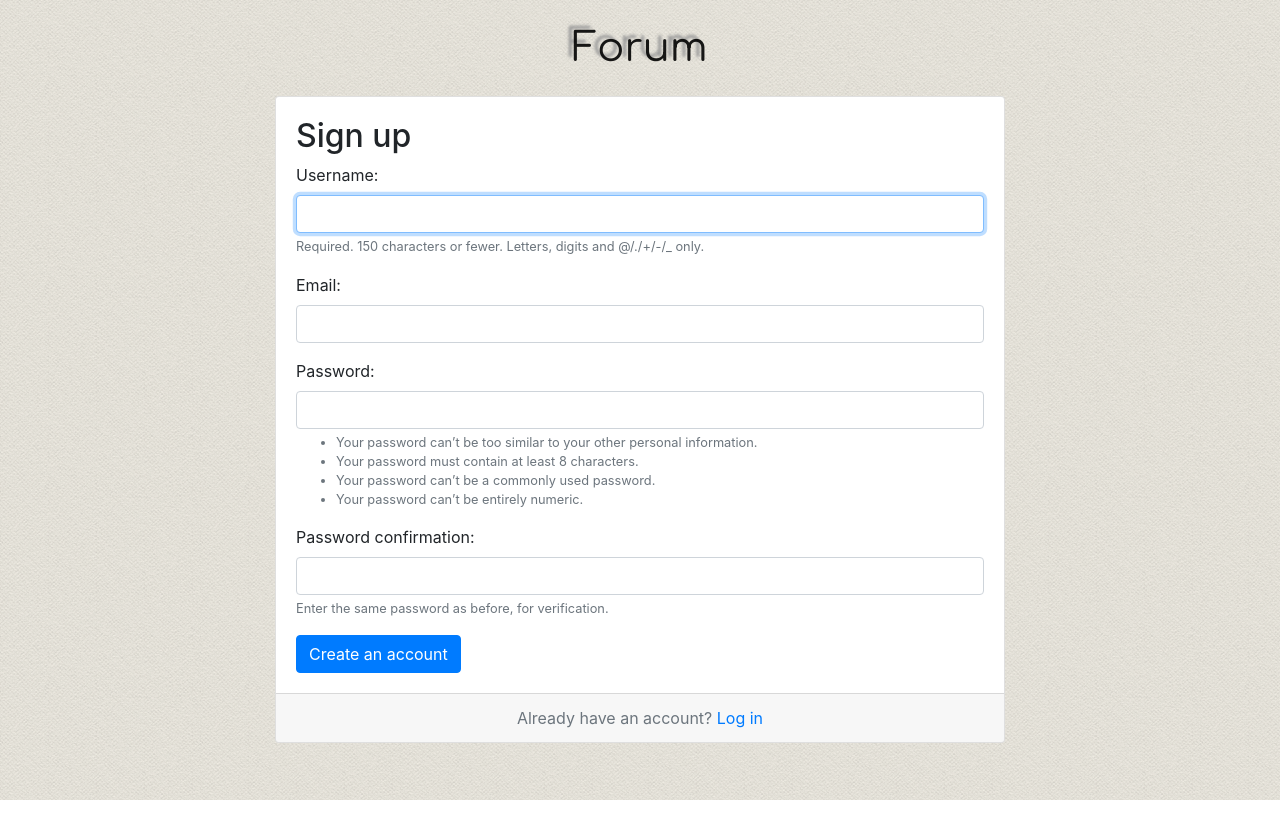
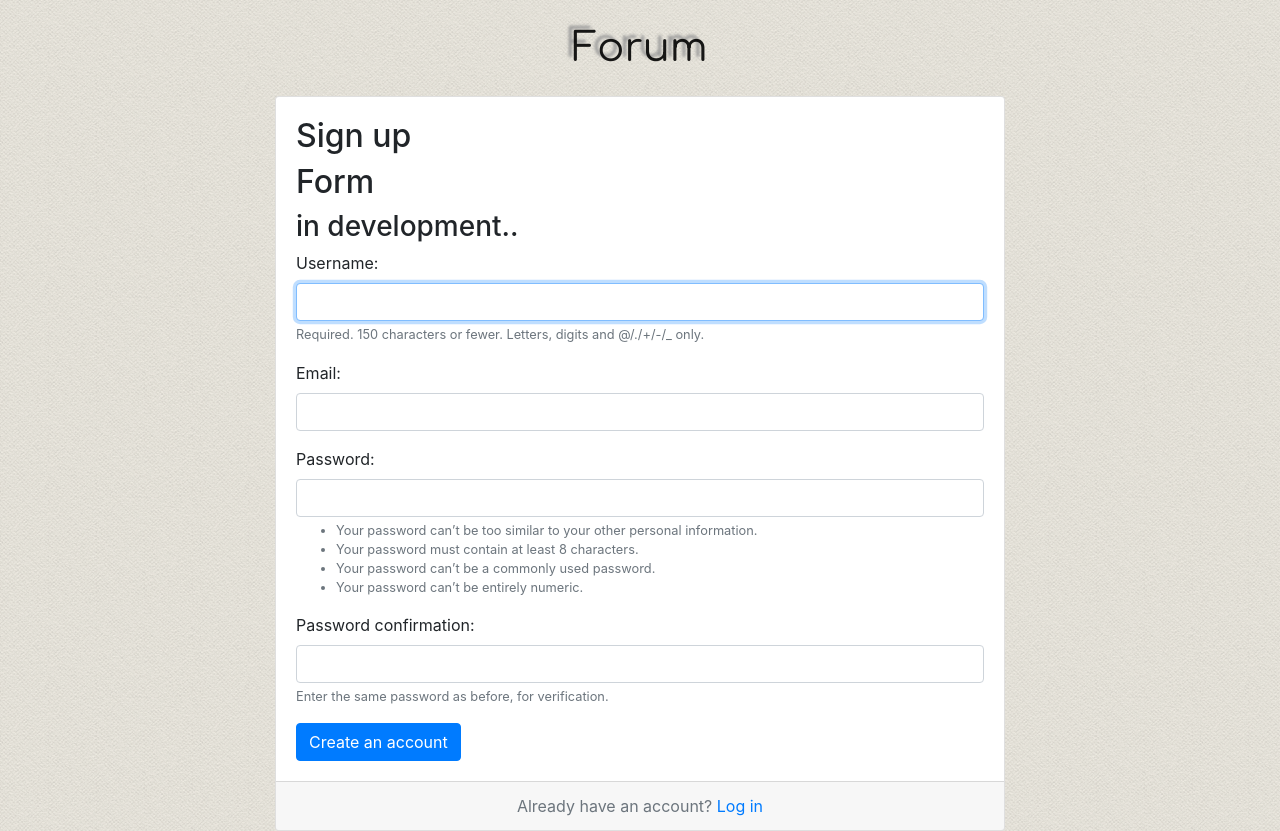
Before and after one commit to ownmir/Compilation, a Django app: page /accounts/signup/ in a window 1280 px wide. Before the commit the page ends 800 px from the top, so only its background shows below. Run offline with Django 3.2, Linux system fonts and the light colour scheme; parts of the project's set-up code (start-up, migrations or seed data) failed here and were passed over; some libraries are stand-ins or nearby versions.

Commit message:
ver0.1.4 dev

```diff
--- a/accounts/templates/accounts/signup.html
+++ b/accounts/templates/accounts/signup.html
@@ -14,6 +14,7 @@
             <h2>Sign up</h2>
             <form method="post" novalidate>
                 {% csrf_token %}
+                <H2>Form</H2>
                 {% include 'simple_forum/includes/form.html' %}
                 <button type="submit" class="btn btn-primary">Create an account</button>
             </form>
--- a/simple_forum/templates/simple_forum/includes/form.html
+++ b/simple_forum/templates/simple_forum/includes/form.html
@@ -1,5 +1,6 @@
 {% load form_tags widget_tweaks %}
 
+<H3> in development..</H3>
 {% if form.non_field_errors %}
   <div class="alert alert-danger" role="alert">
     {% for error in form.non_field_errors %}
--- a/testwagtail/settings/base.py
+++ b/testwagtail/settings/base.py
@@ -79,6 +79,7 @@ TEMPLATES = [
         'BACKEND': 'django.template.backends.django.DjangoTemplates',
         'DIRS': [
             os.path.join(PROJECT_DIR, 'templates'),
+            os.path.join(BASE_DIR, 'templates'),
         ],
         'APP_DIRS': True,
         'OPTIONS': {
```
